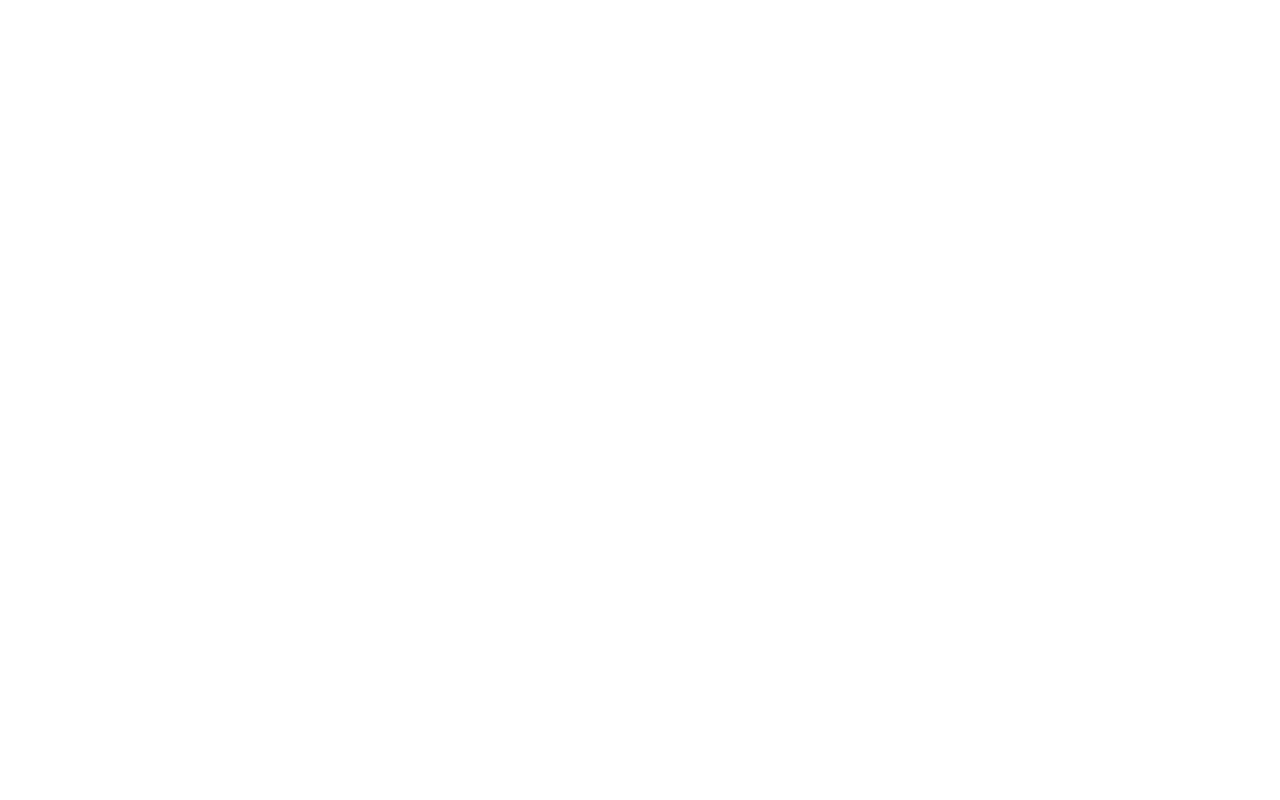
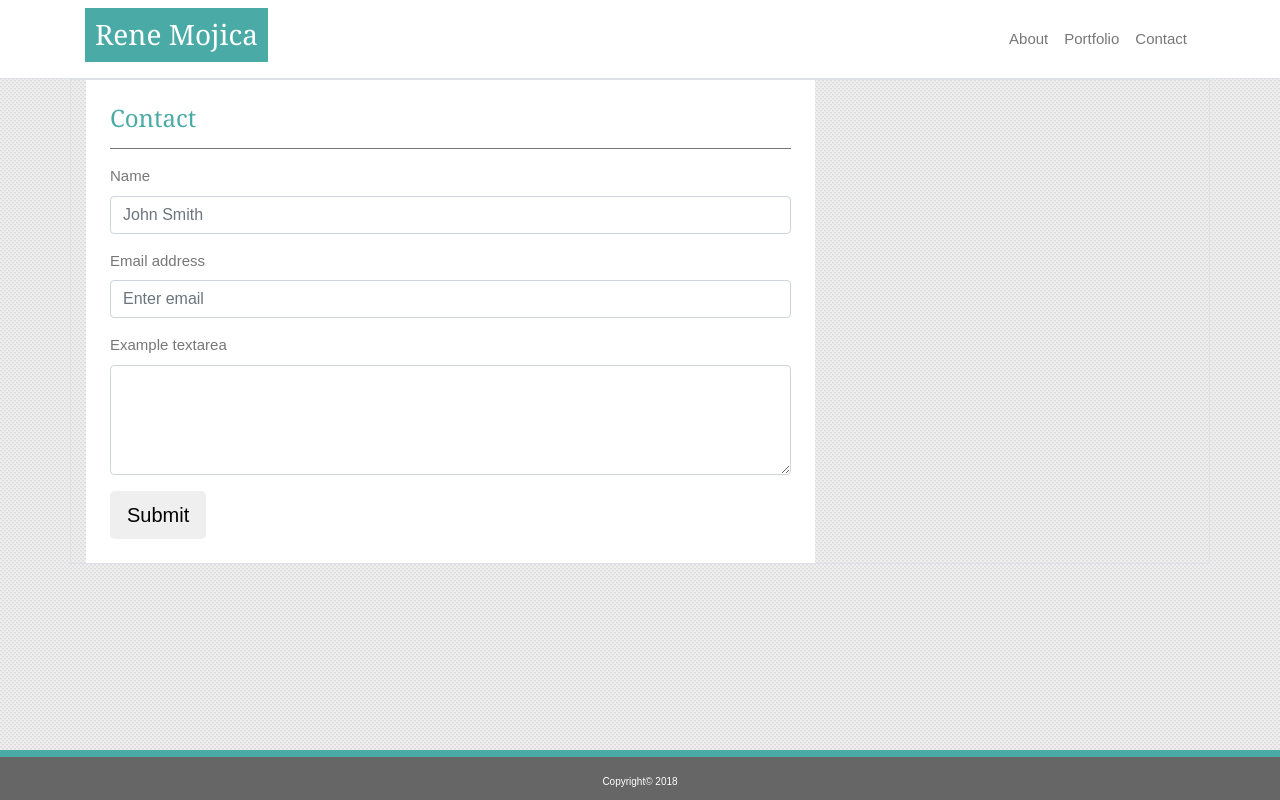
Before and after one commit to rmoj/tcb-Bootstrap-Portfolio, a plain HTML site: page contact.html in a window 1280 px wide. Drawn offline with nearby package versions, Linux system fonts and the light colour scheme.

Commit message:
Contact page update

```diff
--- a/assets/css/style.css
+++ b/assets/css/style.css
@@ -6,12 +6,16 @@ body {
   min-height: 100%;
   background: url('../images/white_carbon.png');
   color: #777777;
+  font-size: 15px;
   font-family: 'Arial', 'Helvetica Neue', Helvetica, sans-serif;
 }
 
 #name {
+  padding: 10px;
   background-color: #4aaaa5;
-  padding: 10px;
+}
+
+.moveleft {
   margin-left: -15px;
 }
 
--- a/contact.html
+++ b/contact.html
@@ -0,0 +1,72 @@
+<!DOCTYPE html>
+<html lang="en">
+
+<head>
+  <meta charset="UTF-8">
+  <meta name="viewport" content="width=device-width, initial-scale=1.0">
+  <!-- <meta http-equiv="X-UA-Compatible" content="ie=edge"> -->
+  <title>Bootstrap Portfolio</title>
+  <link rel="stylesheet" href="assets/css/reset.css">
+  <link href="https://stackpath.bootstrapcdn.com/bootstrap/4.1.1/css/bootstrap.min.css"
+    rel="stylesheet" integrity="sha384-WskhaSGFgHYWDcbwN70/dfYBj47jz9qbsMId/iRN3ewGhXQFZCSftd1LZCfmhktB"
+    crossorigin="anonymous">
+
+  <link rel="stylesheet" href="assets/css/style.css">
+</head>
+
+<body>
+
+  <nav class="navbar navbar-light navbar-expand-md bg-white d-flex justify-content-center border-bottom">
+    <div class="container">
+      <a href="/" class="navbar-brand text-white p-0 my-0 d-flex w-100 mr-auto justify-content-center justify-content-sm-center justify-content-md-start justify-content-lg-start"
+        id="brand">
+        <span id="name" class="h3 serif">Rene Mojica</span>
+      </a>
+      <span id="links" class=" nav navbar-nav w-100 navbar-expand-md navbar-expand-sm navbar-expand ml-auto justify-content-center justify-content-sm-center justify-content-md-end justify-content-lg-end">
+        <a class="p-2 " href="index.html ">About</a>
+        <a class="p-2 " href="portfolio.html ">Portfolio</a>
+        <a class="p-2 " href="contact.html ">Contact</a>
+      </span>
+    </div>
+  </nav>
+
+  <div class="container border-top border-bottom border-left border-right">
+    <div class="row">
+      <div class="col-lg-8 col-md-8 col-sm-12 col-12">
+        <form class="bg-white p-4">
+          <div class="form-group">
+            <h4 class="serif teal">Contact</h4>
+            <hr>
+          </div>
+          <div class="form-group">
+            <label for="txtName">Name</label>
+            <input type="text" class="form-control" id="textName" aria-describedby="nameHelp"
+              placeholder="John Smith">
+          </div>
+          <div class="form-group">
+            <label for="txtEmail">Email address</label>
+            <input type="email" class="form-control" id="txtEmail" aria-describedby="emailHelp"
+              placeholder="Enter email">
+          </div>
+          <div class="form-group">
+            <label for="txtAreaMessage">Example textarea</label>
+            <textarea class="form-control" id="txtAreaMessage" rows="4"></textarea>
+          </div>
+          <button type="submit" class="btn btn-lg">Submit</button>
+        </form>
+      </div>
+    </div>
+  </div>
+
+
+  <footer class="fixed-bottom ">
+    <div class="container ">
+      <span>Copyright&copy; 2018</span>
+    </div>
+  </footer>
+  </div>
+
+
+</body>
+
+</html>
```
Also changed, not shown: index.html (+2 -2 lines), portfolio.html (+48 -0 lines).
